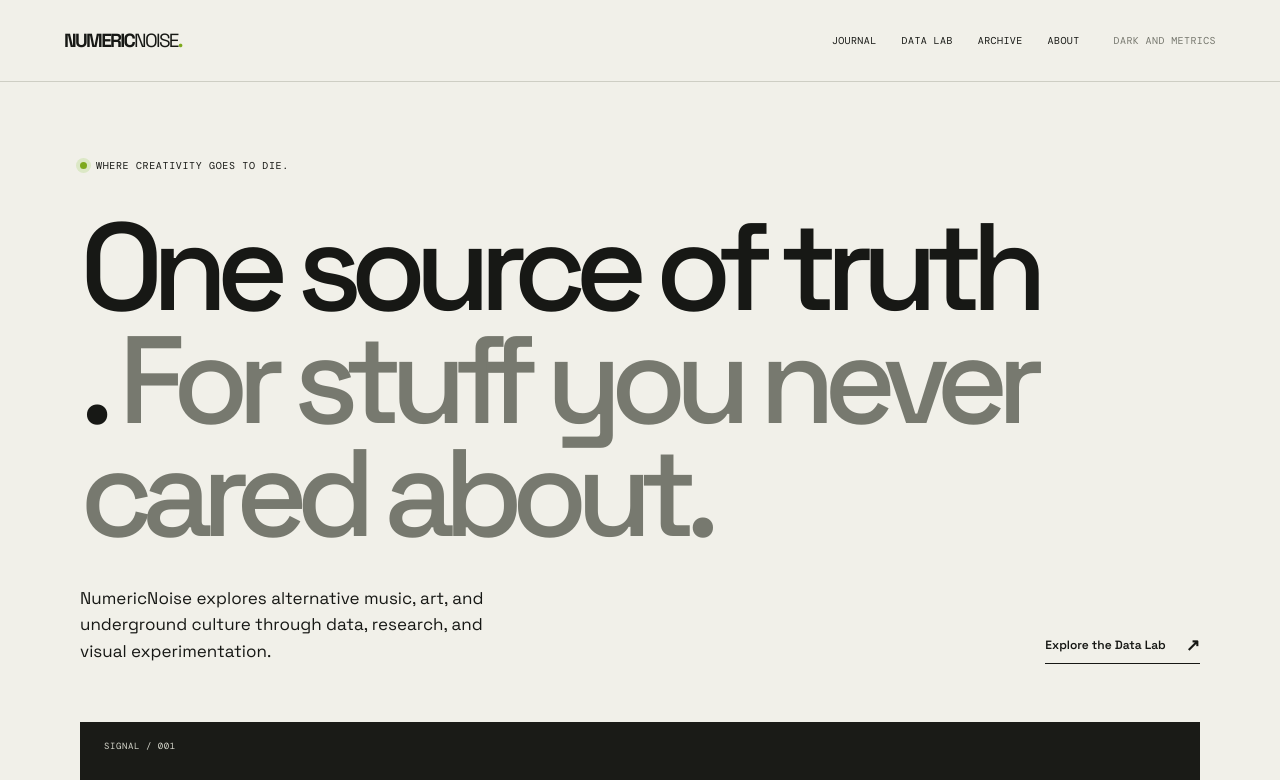
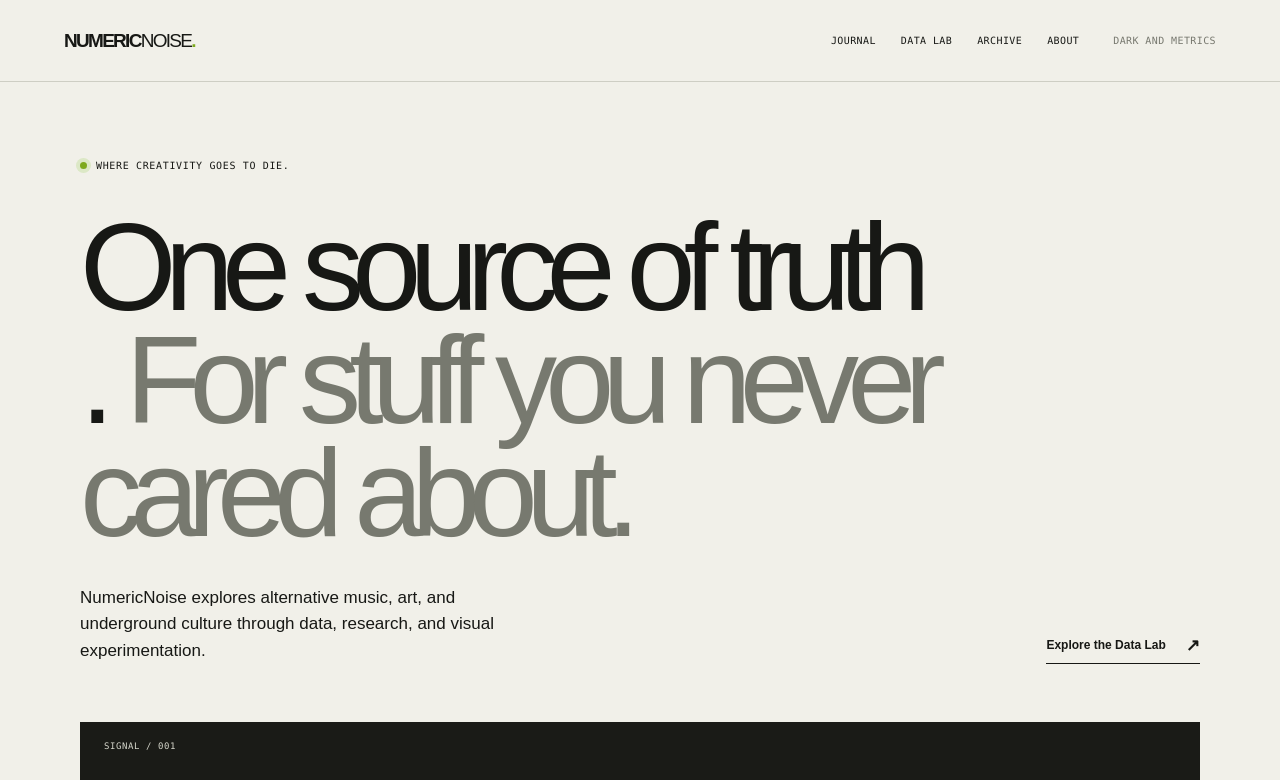
Before and after one commit to atanasovicaleksandar/numericnoise, a Next.js app: page / in a window 1280 px wide. Shown: the top 780 px of the page. Built offline with nearby package versions, Linux system fonts and the light colour scheme.

Commit message:
Update globals.css

```diff
--- a/src/app/globals.css
+++ b/src/app/globals.css
@@ -5,10 +5,10 @@
   --ink: #171815;
   --muted: #77786f;
   --line: #cecec4;
-  --acid: #c7f36b;
+  --acid: #f2765e;
   --surface: #e6e6dc;
-  --mono: "DM Mono", "Courier New", monospace;
-  --sans: "Space Grotesk", Arial, sans-serif;
+  --mono: "Monaco", "Courier New", monospace;
+  --sans: "Work Sans", Arial, sans-serif;
 }
 
 * { box-sizing: border-box; }
```
